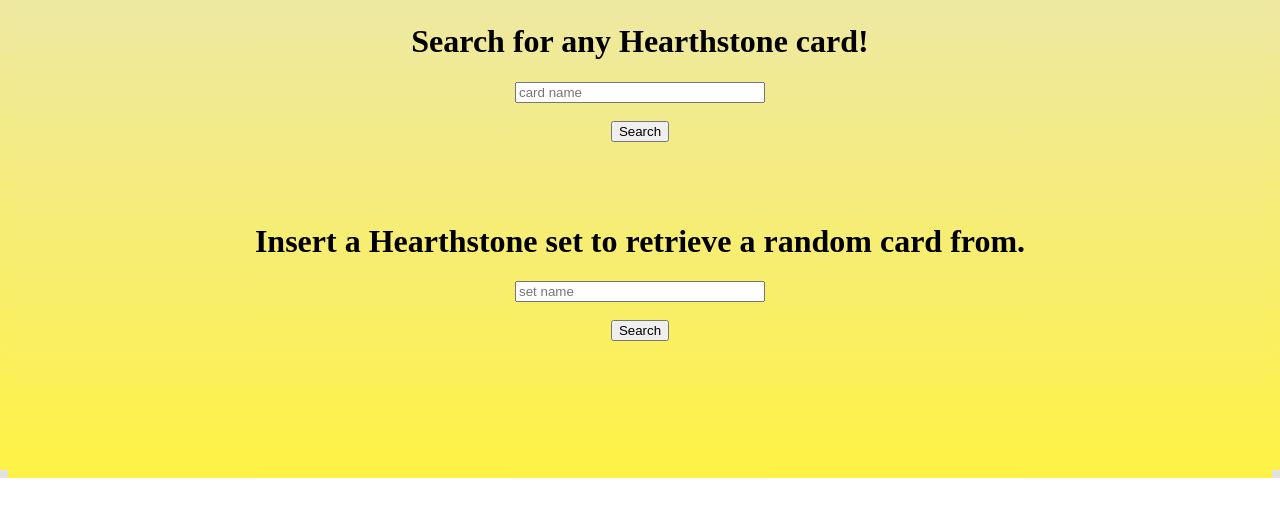
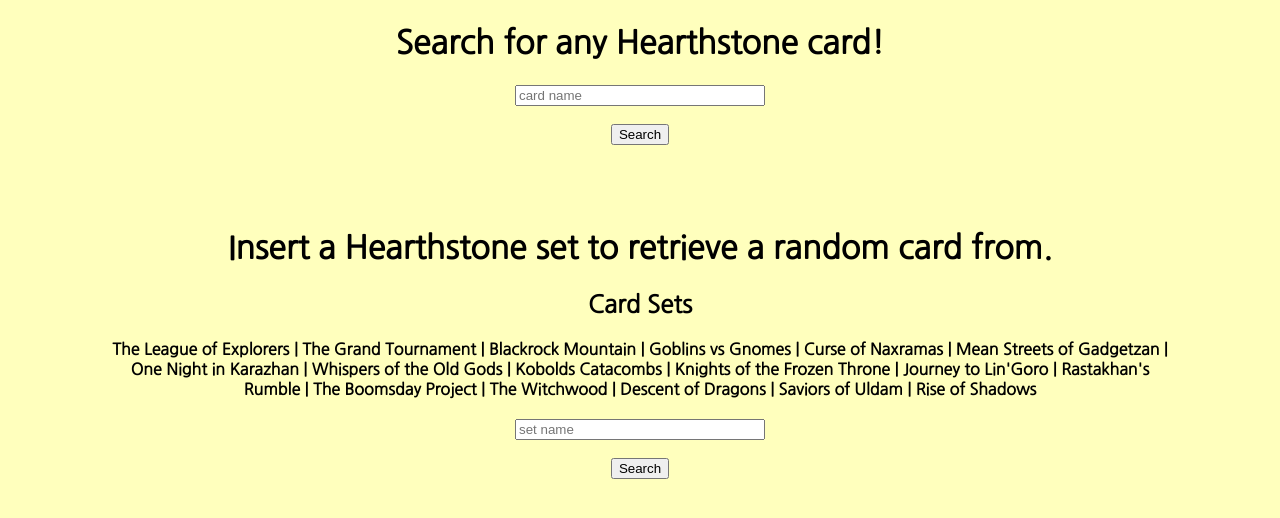
Before and after one commit to alexandershearer/few_hearthstone_library, a website: page index.html in a window 1280 px wide. Shown: the part 330-848 px from the top of the page. Before the commit the page ends 808 px from the top, so only its background shows below. Drawn offline with Linux system fonts and the light colour scheme.

Commit message:
Added some html for sets and some styling

```diff
--- a/index.html
+++ b/index.html
@@ -4,6 +4,8 @@
 <head>
     <title>My Hearthstone</title>
     <link rel="stylesheet" href="./style.css">
+    <link rel="preconnect" href="https://fonts.gstatic.com">
+    <link href="https://fonts.googleapis.com/css2?family=Nanum+Gothic&display=swap" rel="stylesheet">
 </head>
 
 <body>
@@ -26,6 +28,17 @@
 
     <div class="container">
         <h1>Insert a Hearthstone set to retrieve a random card from.</h1>
+        <h2>Card Sets</h2>
+        <h4 class="setList">The League of Explorers | The Grand Tournament | Blackrock Mountain | Goblins vs Gnomes |
+            Curse
+            of Naxramas | Mean Streets of Gadgetzan | One Night in Karazhan | Whispers of the Old Gods | Kobolds
+            Catacombs |
+            Knights of
+            the Frozen Throne | Journey to Lin'Goro | Rastakhan's Rumble | The Boomsday Project | The Witchwood |
+            Descent of
+            Dragons | Saviors of
+            Uldam | Rise of Shadows
+        </h4>
         <form id="randomSetForm">
             <input id="setName" type="text" placeholder="set name" title="Please Enter a set name">
             <button type="submit">Search</button>
--- a/style.css
+++ b/style.css
@@ -1,7 +1,6 @@
 html, body{
-    background: rgb(226,226,226);
-    background: linear-gradient(180deg, rgba(226,226,226,1) 0%, rgba(255,242,69,1) 100%);
-    height: 100%;
+    background-color: rgb(255, 255, 189);
+    font-family: 'Nanum Gothic', sans-serif;
 }
 
 .topImg{
@@ -42,3 +41,9 @@
     max-width: 100px;
     margin: 0 auto;
 }
+
+.setList{
+    margin: 0 auto;
+    width: 85%;
+    padding-bottom: 20px;
+}
```
Also changed, not shown: package.json (added, +19 -0 lines).
